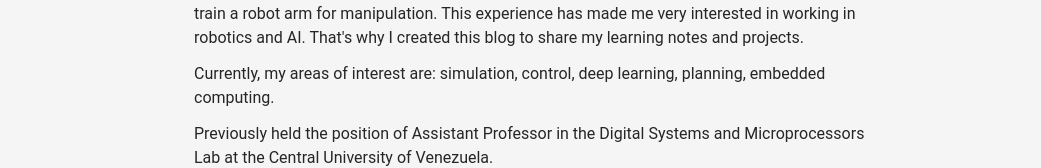
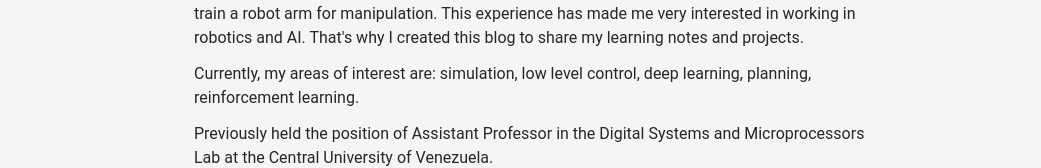
Before and after one commit to alefram/Alefram.github.io, a Next.js app: page /About in a window 1280 px wide. Shown: the part 303-471 px from the top of the page, without its empty margins (110-1151 px from the left). Built offline with nearby package versions, Linux system fonts and the light colour scheme; a web font is replaced by a local one.

Commit message:
update about

```diff
--- a/pages/About.jsx
+++ b/pages/About.jsx
@@ -66,7 +66,7 @@ const About = () => {
                     </p>
                     <p className="mt-3 font-Roboto text-neutral-800 dark:text-neutral-400">
                         Currently, my areas of interest are: simulation,
-                        control, deep learning, planning, embedded computing.
+                        low level control, deep learning, planning, reinforcement learning.
                     </p>
                     <p className='mt-3 font-Roboto text-neutral-800 dark:text-neutral-400'>
                         Previously held the position of Assistant Professor in
```
